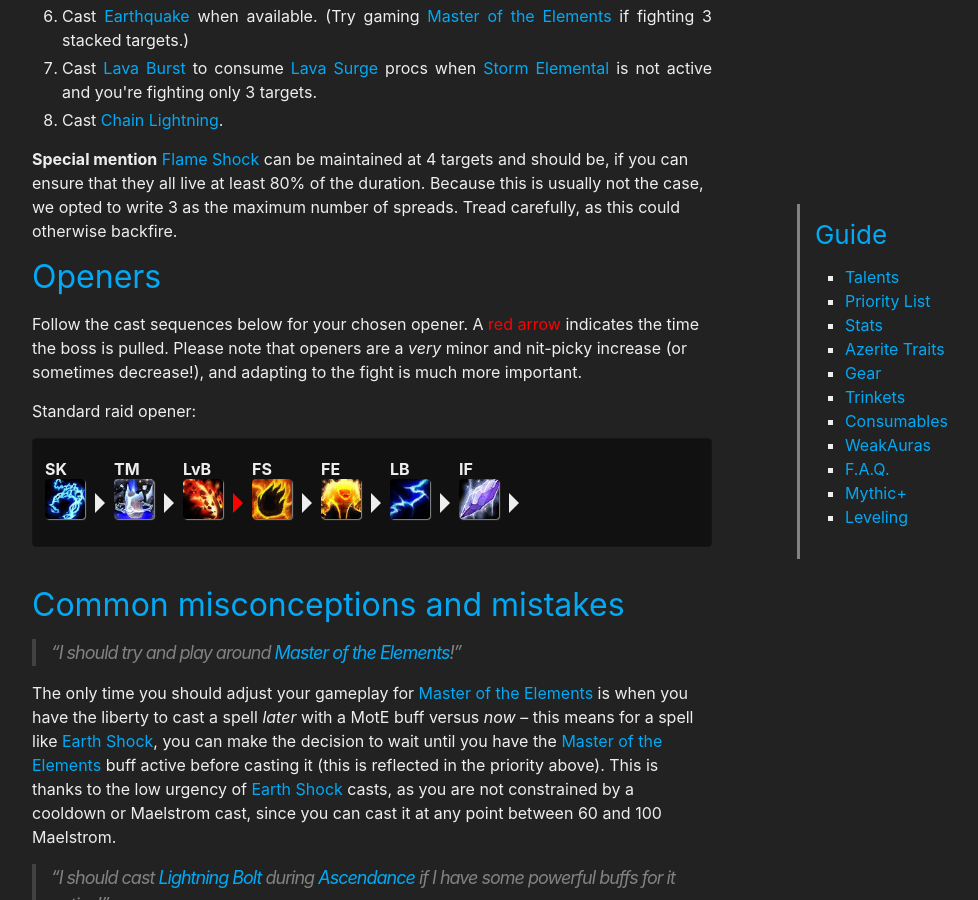
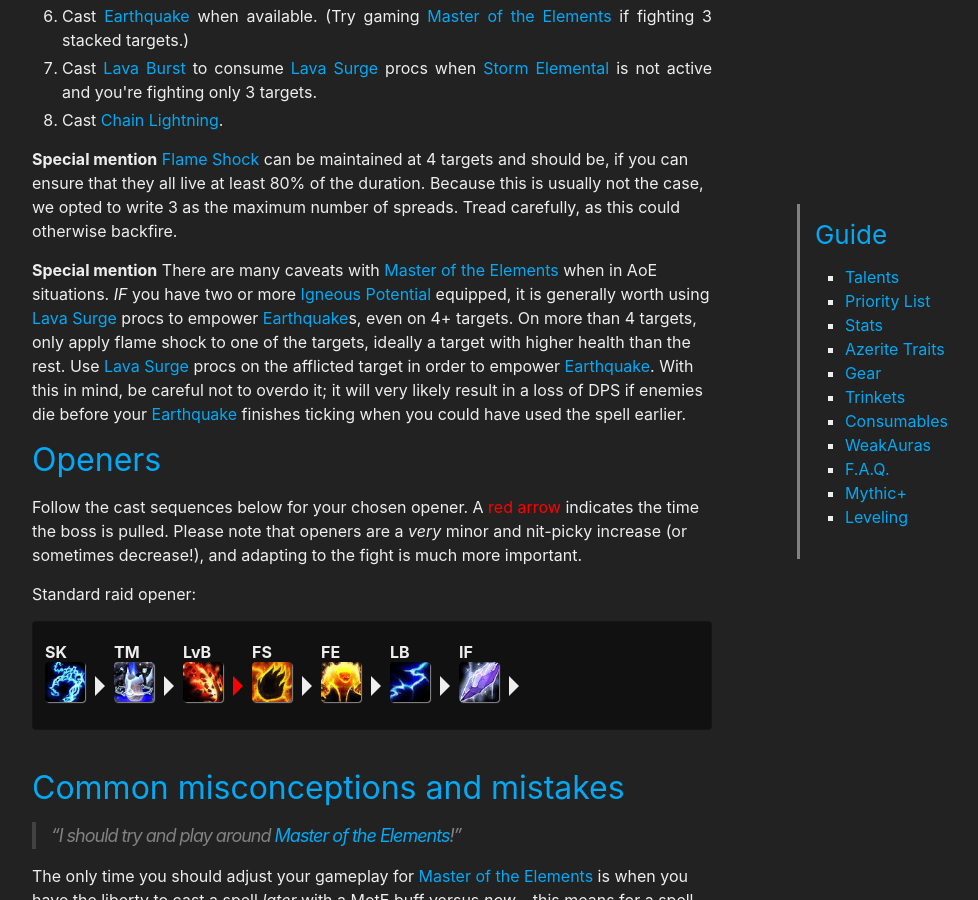
Before and after one commit to stormearthandlava/stormearthandlava.github.io, a Jekyll site: the page built from guide/general/priority_list.md, in a window 1280 px wide and 900 px high, scrolled down 2876 px. Shown: the whole window, without its empty margins (268-1246 px from the left). Built offline with Jekyll 4.4.1, drawn with Linux system fonts in a browser that asks for light colours; a script that is not in the unit is left out; some of the changed lines change nothing that is shown; some of the changed text lies outside the part shown.

Commit message:
Update priority_list.md
added caveat for mote on aoe

```diff
--- a/guide/general/priority_list.md
+++ b/guide/general/priority_list.md
@@ -1,8 +1,8 @@
 ---
 layout: page
 title: Priority List
-last_update: 2019-02-09 09:00:00
-game_version: 8.1.0 Battle for Azeroth
+last_update: 2019-06-02 09:00:00
+game_version: 8.1.5 Battle for Azeroth
 toc: true
 ---
 
@@ -126,6 +126,7 @@ After reading the APL, please pay attention to the special mentions below, becau
 
 **Special mention** {{ site.data.spell.fs }} can be maintained at 4 targets and should be, if you can ensure that they all live at least 80% of the duration. Because this is usually not the case, we opted to write 3 as the maximum number of spreads. Tread carefully, as this could otherwise backfire.
 
+**Special mention** There are many caveats with {{ site.data.talent.mote }} when in AoE situations. *IF* you have two or more {{ site.data.azerite.igneous_potential }} equipped, it is generally worth using {{ site.data.spell.lava_surge }} procs to empower {{ site.data.spell.eq }}s, even on 4+ targets. On more than 4 targets, only apply flame shock to one of the targets, ideally a target with higher health than the rest. Use {{ site.data.spell.lava_surge }} procs on the afflicted target in order to empower {{ site.data.spell.eq }}. With this in mind, be careful not to overdo it; it will very likely result in a loss of DPS if enemies die before your {{ site.data.spell.eq }} finishes ticking when you could have used the spell earlier.
 
 ## Openers
 
```
